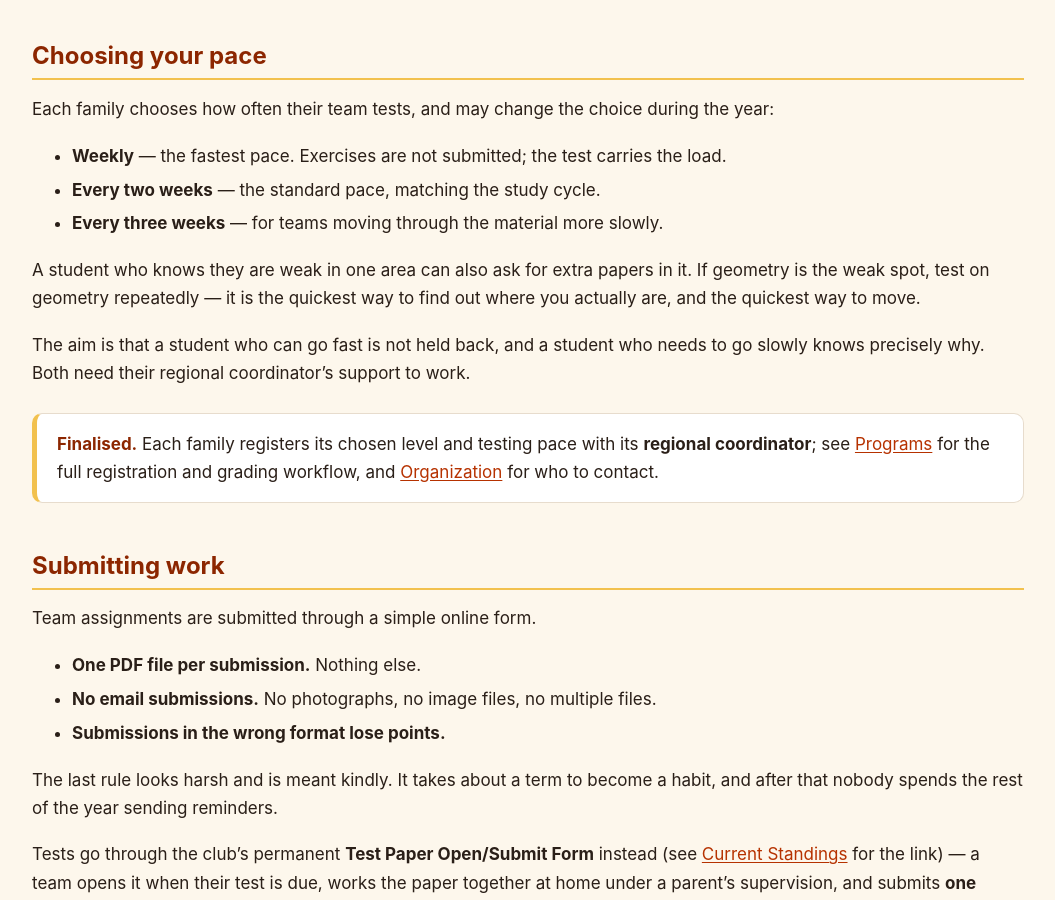
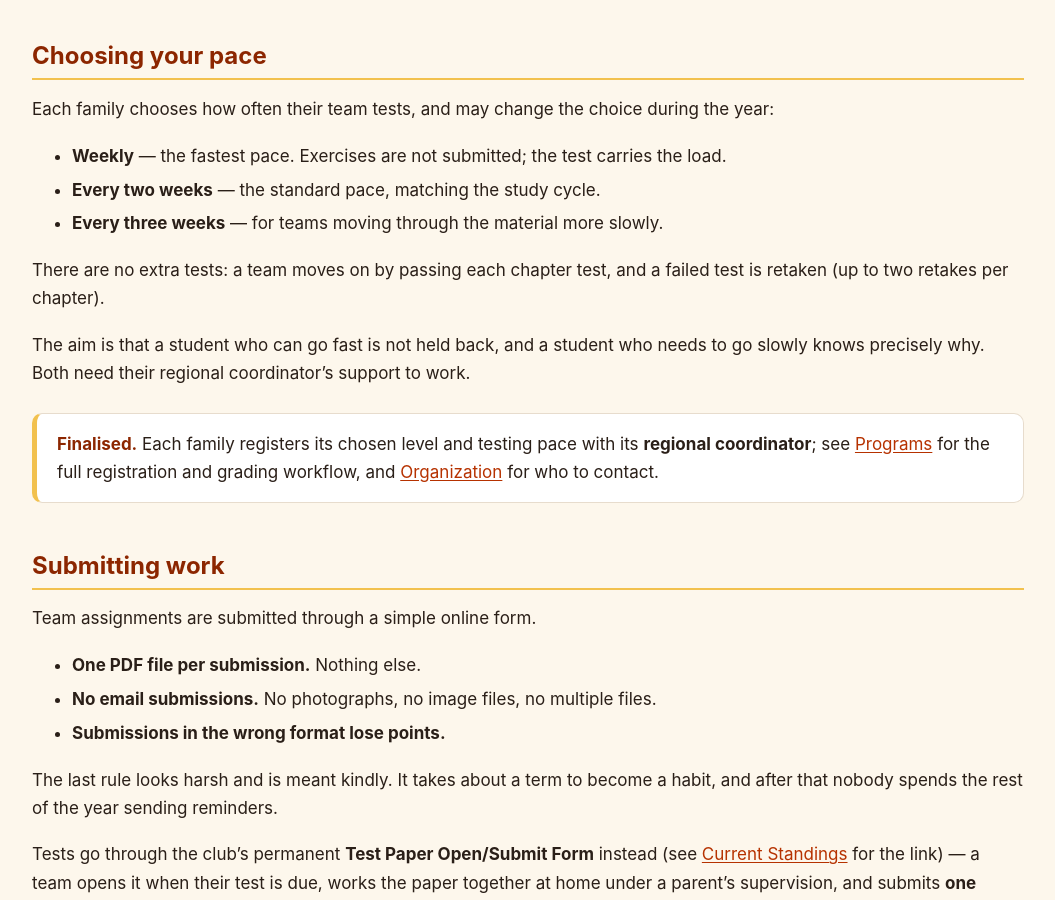
Before and after one commit to nghia71/nghia71.github.io, a Jekyll site: the page built from tests.md, in a window 1280 px wide and 900 px high, scrolled down 3895 px. Shown: the whole window, without its empty margins (112-1167 px from the left). Built offline with Jekyll 4.4.1, drawn with Linux system fonts in a browser that asks for light colours.

Commit message:
Tests-no-extra-papers

```diff
--- a/tests.md
+++ b/tests.md
@@ -131,7 +131,7 @@ Each family chooses how often their team tests, and may change the choice during
 * **Every two weeks** — the standard pace, matching the study cycle.
 * **Every three weeks** — for teams moving through the material more slowly.
 
-A student who knows they are weak in one area can also ask for extra papers in it. If geometry is the weak spot, test on geometry repeatedly — it is the quickest way to find out where you actually are, and the quickest way to move.
+There are no extra tests: a team moves on by passing each chapter test, and a failed test is retaken (up to two retakes per chapter).
 
 The aim is that a student who can go fast is not held back, and a student who needs to go slowly knows precisely why. Both need their regional coordinator's support to work.
 
```
